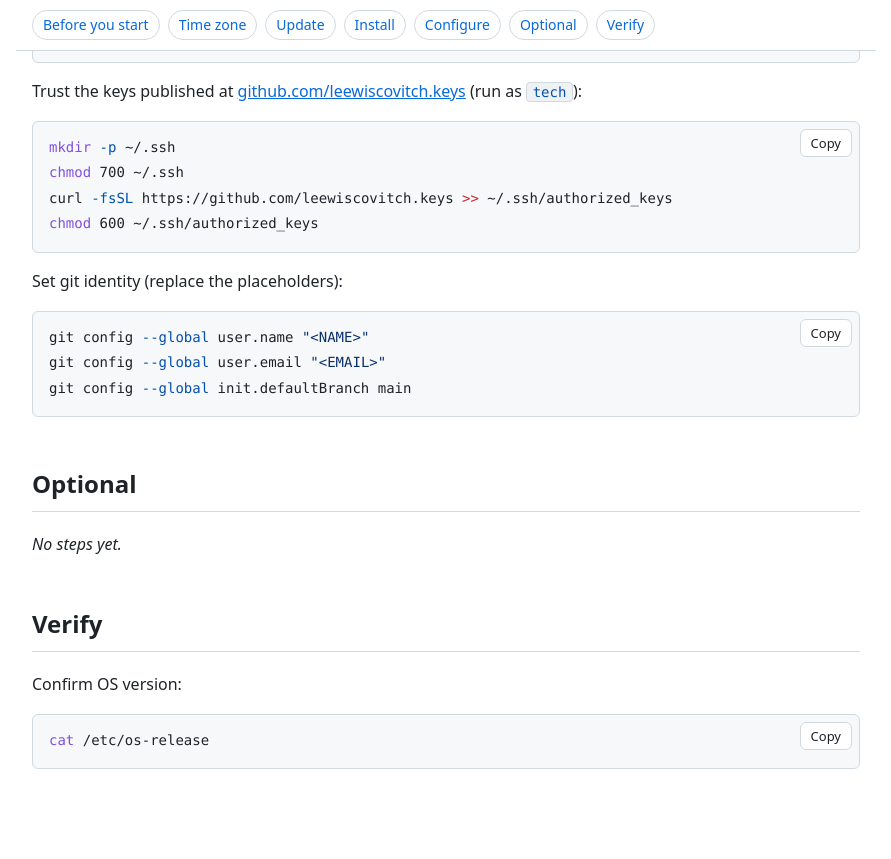
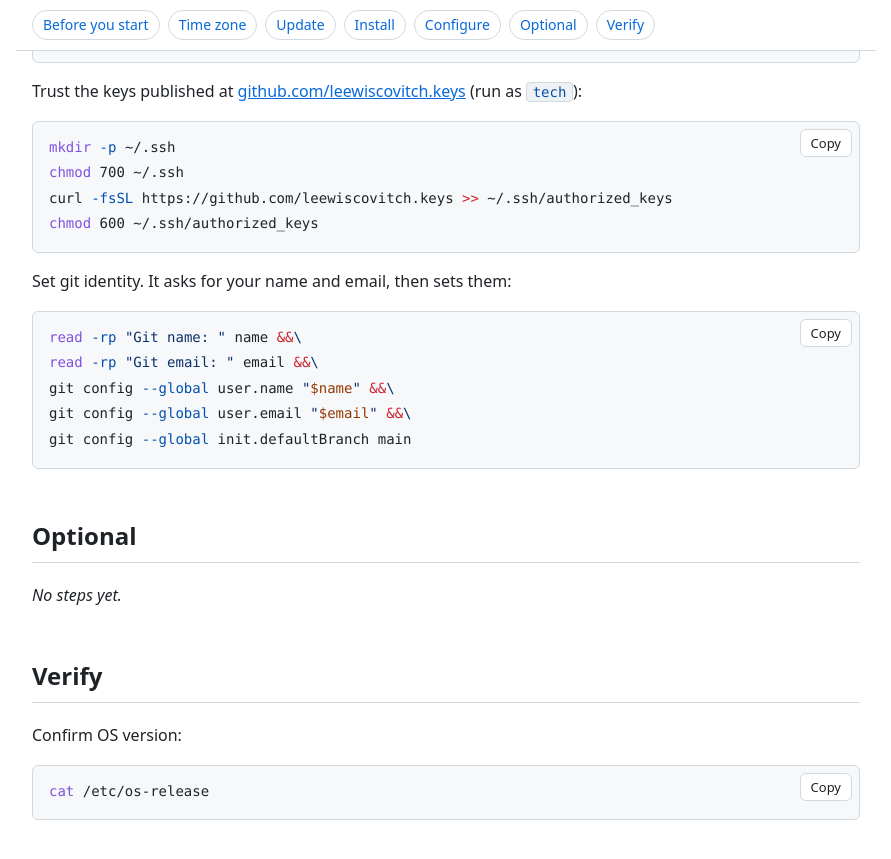
Before and after one commit to leewiscovitch/wiscovitch-install, a Jekyll site: the page built from fedora.md, in a window 1280 px wide and 900 px high, scrolled down 1992 px. Shown: the top 859 px of the window, without its empty margins (194-1085 px from the left). Built offline with Jekyll 4.4.1, drawn with Linux system fonts in a browser that asks for light colours.

Commit message:
Prompt for git name and email instead of placeholders
Bash chains the reads with &&\ and PowerShell wraps them in & { },
so a pasted block is parsed whole before Read-Host/read run and the
prompts read what you type, not the next pasted line.

Co-Authored-By: Claude Opus 5.5 <noreply@anthropic.com>

````diff
--- a/_includes/git-config.md
+++ b/_includes/git-config.md
@@ -1,8 +1,22 @@
 {%- assign pm = site.data.pm[page.pm] -%}
-Set git identity (replace the placeholders):
+Set git identity. It asks for your name and email, then sets them:
 
-```{{ pm.lang }}
-git config --global user.name "<NAME>"
-git config --global user.email "<EMAIL>"
+{% if pm.lang == "powershell" -%}
+```powershell
+& {
+    $name = Read-Host "Git name"
+    $email = Read-Host "Git email"
+    git config --global user.name $name
+    git config --global user.email $email
+    git config --global init.defaultBranch main
+}
+```
+{%- else -%}
+```bash
+read -rp "Git name: " name &&\
+read -rp "Git email: " email &&\
+git config --global user.name "$name" &&\
+git config --global user.email "$email" &&\
 git config --global init.defaultBranch main
 ```
+{%- endif %}
````
